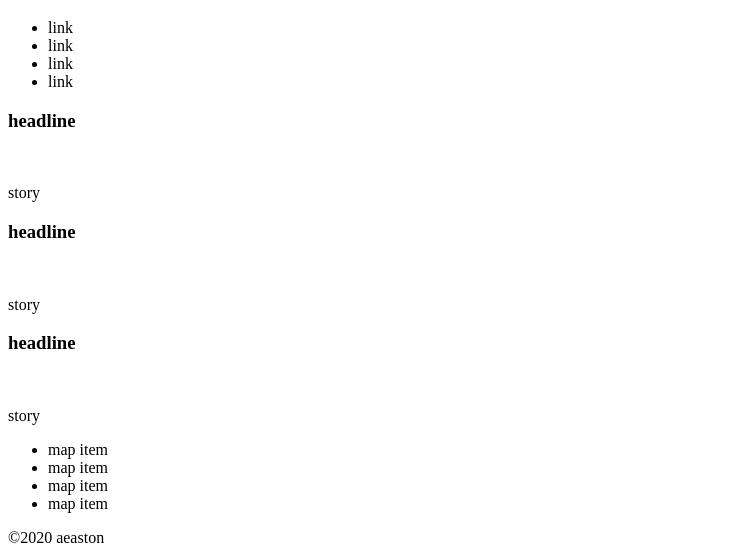
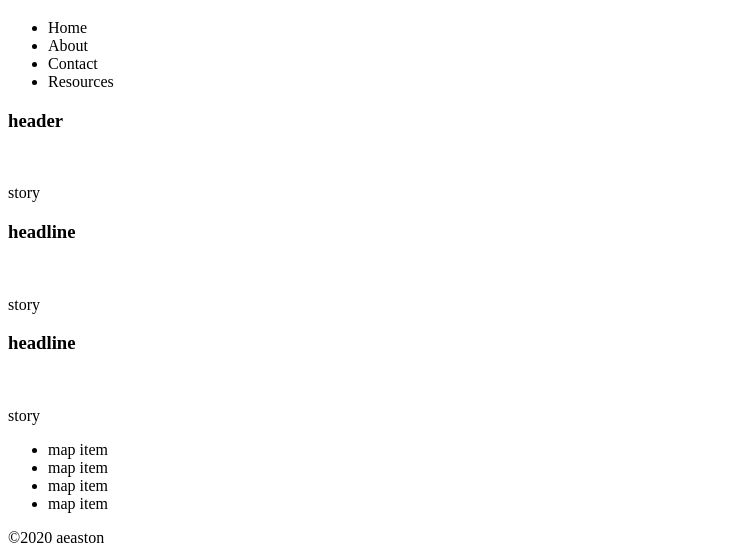
Before and after one commit to adrienneeaston/class-project, a plain HTML site: page index.html in a window 1280 px wide. Shown: the part 372-927 px from the top of the page, without its empty margins (0-743 px from the left). Drawn offline with Linux system fonts and the light colour scheme.

Commit message:
nav items

```diff
--- a/index.html
+++ b/index.html
@@ -12,17 +12,17 @@
     <h1>Very Large Cats</h1>
     <nav>
       <ul>
-        <li>link</li>
-        <li>link</li>
-        <li>link</li>
-        <li>link</li>
+        <li>Home</li>
+        <li>About</li>
+        <li>Contact</li>
+        <li>Resources</li>
       </ul>
     </nav>
   </header>
 
   <main>
     <article>
-      <h3>headline</h3>
+      <h3>header</h3>
       <img src="" alt="">
       <p>story</p>
     </article>
```
Also changed, not shown: images/ezio-and-kassandra.jpg (added), images/ezio.jpg (added), images/kassandra.jpg (added).
